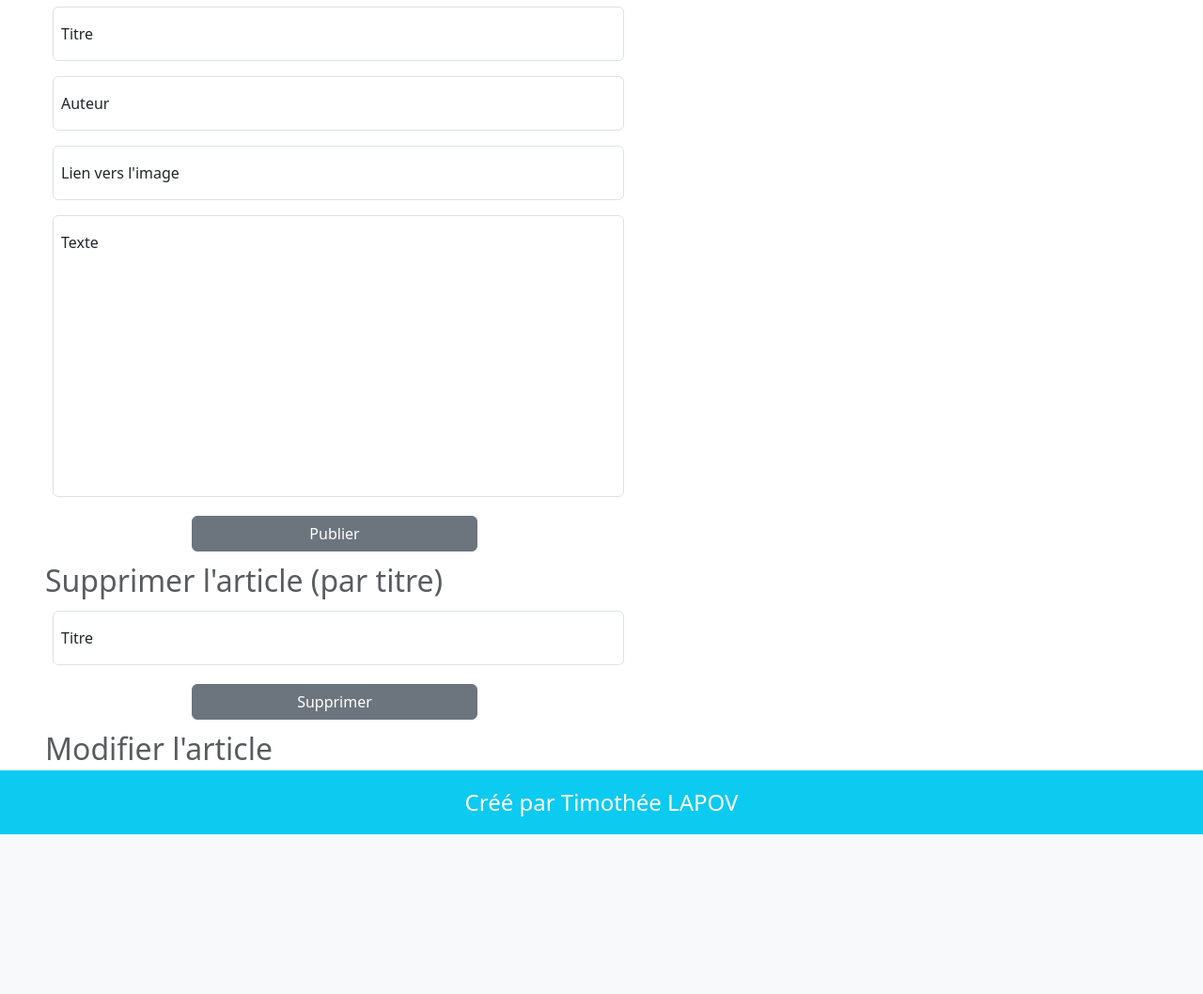
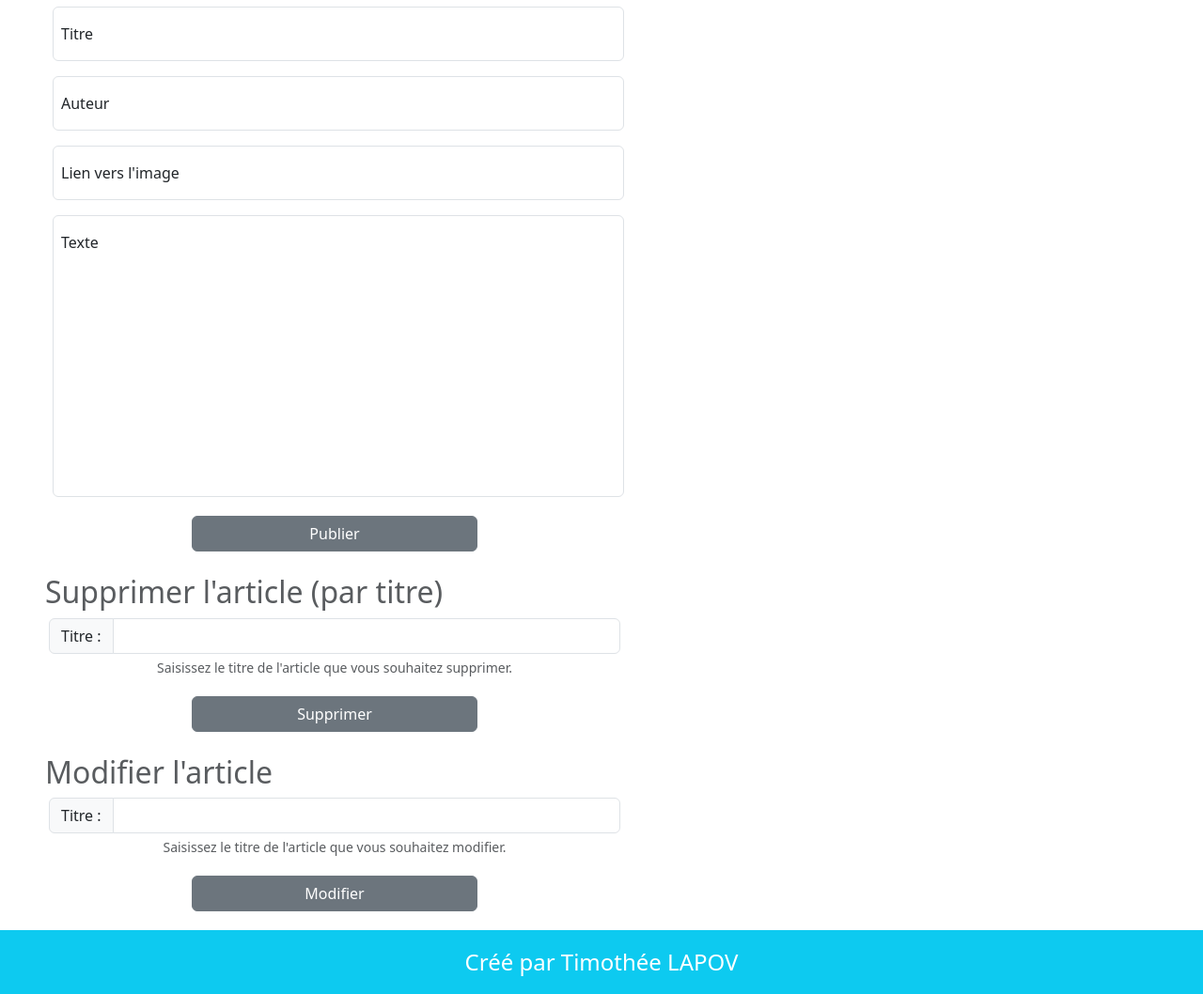
Before and after one commit to timlapov/dauphine, a PHP site: page /dauphine/admin/index.php in a window 1280 px wide. Shown: the part 179-1237 px from the top of the page at 94% size. Before the commit the page ends 1067 px from the top, so only its background shows below. Run offline with PHP 8.4, Linux system fonts and the light colour scheme; a user stored in the database is signed in.

Commit message:
Created a page to modify the article

```diff
--- a/admin/index.php
+++ b/admin/index.php
@@ -49,11 +49,14 @@ if ($_SERVER["REQUEST_METHOD"] == "POST" && isset($_POST["deleteByTitle"])) {
         echo ("<p class='text-danger text-center'>Le titre de la nouvelle ne peut pas être vide.</p>");
     }
 }
+
+//Traitement modification d'un article
+
 ?>
 
     <h1 class="text-center m-3"><?=$title?></h1>
 <a href="http://localhost:8888/dauphine/logout.php" class="btn btn-danger" style="position: fixed; top: 10px; right: 10px; z-index: 1500;">Déconnexion</a>
-
+<!--    Formulaire d'ajout d'un article sur le site-->
     <h2 class="text-muted m-1 ms-5">Publier l'article</h2>
     <div class="d-flex flex-column justify-content-center ms-5">
         <form class="text-center p-1 col-6" method="POST" action="index.php">
@@ -73,7 +76,7 @@ if ($_SERVER["REQUEST_METHOD"] == "POST" && isset($_POST["deleteByTitle"])) {
                 <input type="text" class="form-control m-1" name="text" id="text" placeholder="text" style="height: 300px">
                 <label for="text">Texte</label>
             </div>
-            <input type="submit" class="btn btn-secondary m-1 col-6" value="Publier">
+            <input type="submit" class="btn btn-secondary m-1 mb-3 col-6" value="Publier">
             <?php
             if (isset($errors["global"])) {
                 echo ("<p class='text-danger'>" .
@@ -83,14 +86,22 @@ if ($_SERVER["REQUEST_METHOD"] == "POST" && isset($_POST["deleteByTitle"])) {
         </form>
     </div>
 
+<!--    Formulaire de suppression d'un article du site-->
     <h2 class="text-muted m-1 ms-5">Supprimer l'article (par titre)</h2>
     <div class="d-flex flex-column justify-content-center ms-5">
         <form class="text-center p-1 col-6" method="POST" action="index.php">
-            <div class="form-floating mb-3">
-                <input type="text" class="form-control m-1" name="deleteByTitle" id="deleteByTitle" placeholder="deleteByTitle">
-                <label for="deleteByTitle">Titre</label>
+            <div class="mb-3">
+                <div class="input-group">
+                    <span class="input-group-text" id="deleteByTitle">Titre : </span>
+                    <input type="text" class="form-control" id="deleteByTitle" name="deleteByTitle" aria-describedby="deleteByTitle basic-addon4">
+                </div>
+                <div class="form-text" id="basic-addon4">Saisissez le titre de l'article que vous souhaitez supprimer.</div>
             </div>
-            <input type="submit" class="btn btn-secondary m-1 col-6" value="Supprimer">
+<!--            <div class="form-floating mb-3">-->
+<!--                <input type="text" class="form-control m-1" name="deleteByTitle" id="deleteByTitle" placeholder="deleteByTitle">-->
+<!--                <label for="deleteByTitle">Titre</label>-->
+<!--            </div>-->
+            <input type="submit" class="btn btn-secondary m-1 mb-3 col-6" value="Supprimer">
             <?php
             if (isset($errors["global"])) {
                 echo ("<p class='text-danger'>" .
@@ -100,9 +111,20 @@ if ($_SERVER["REQUEST_METHOD"] == "POST" && isset($_POST["deleteByTitle"])) {
         </form>
     </div>
 
+<!--    Lien vers le formulaire de modification d'article -->
     <h2 class="text-muted m-1 ms-5">Modifier l'article</h2>
-
-
+    <div class="d-flex flex-column justify-content-center ms-5">
+        <form class="text-center p-1 col-6" method="GET" action="edit.php">
+            <div class="mb-3">
+                <div class="input-group">
+                    <span class="input-group-text" id="editByTitle">Titre : </span>
+                    <input type="text" class="form-control" name="editByTitle" id="editByTitle" aria-describedby="editByTitle basic-addon4">
+                </div>
+                <div class="form-text" id="basic-addon4">Saisissez le titre de l'article que vous souhaitez modifier.</div>
+            </div>
+            <input type="submit" class="btn btn-secondary m-1 mb-3 col-6" value="Modifier">
+        </form>
+    </div>
 
 <?php
 include_once("../block/footer.php");
--- a/utils/databaseManager.php
+++ b/utils/databaseManager.php
@@ -16,6 +16,13 @@ function configPdo(PDO $pdo) {
 function getAllNews(PDO $pdo) {
     $response = $pdo->query("SELECT * FROM annonce ORDER BY id DESC");
     return $response->fetchAll();
+}
+
+function getOneNews(PDO $pdo, $title) {
+    $stmt = $pdo->prepare("SELECT * FROM annonce WHERE titre = :title LIMIT 1");
+    $stmt->bindValue(":title", $title);
+    $stmt->execute();
+    return $stmt->fetch();
 }
 
 function deleteNews(PDO $pdo, $title) {
@@ -44,3 +51,7 @@ function addNews(PDO $pdo, $title, $author, $content, $imageUrl) {
 
     return $stmt->rowCount();
 }
+
+//function updateNews(PDO $pdo, $id, $title, $author, $content, $imageUrl) {
+//    $stmt = $pdo->prepare("UPDATE annonce");
+//}
```
Also changed, not shown: admin/edit.php (added, +52 -0 lines).
